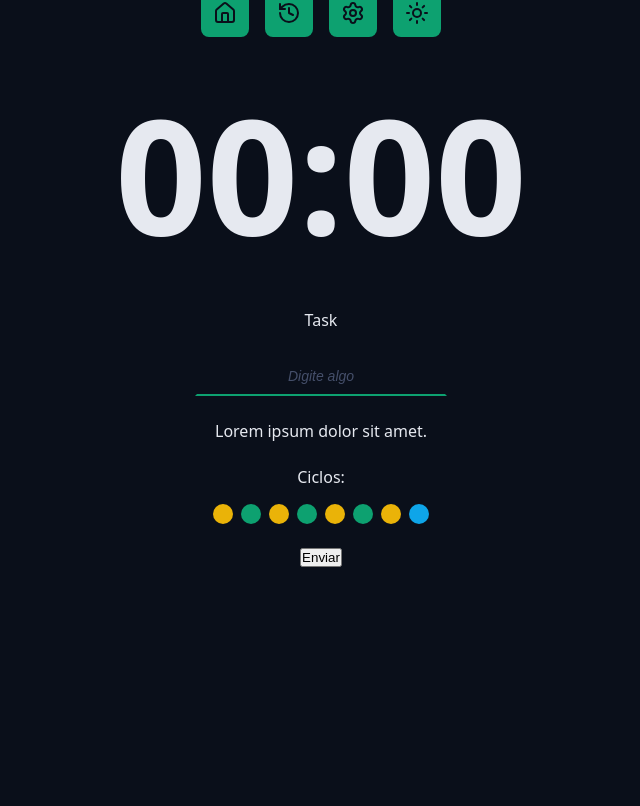
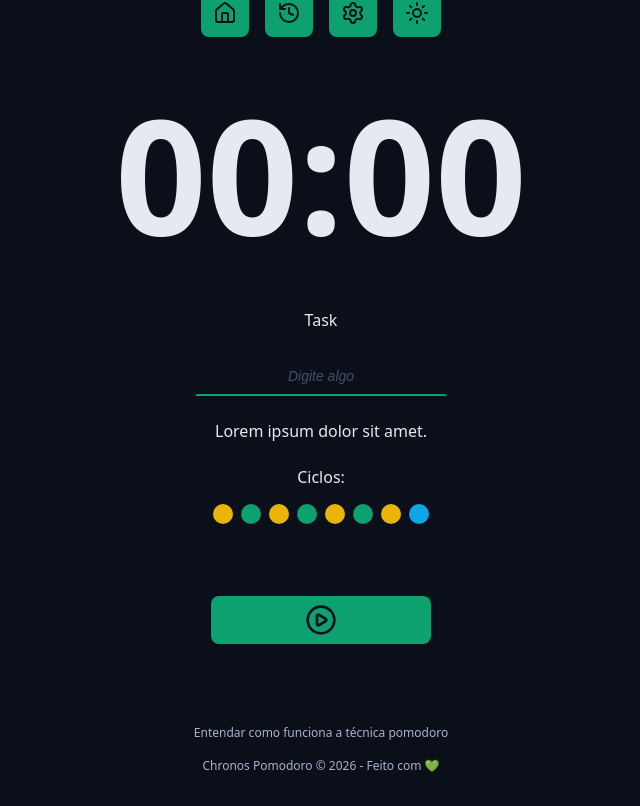
Before and after one commit to alcantaraafonso/chrono-pomodoro, a React (Vite) app: page / in a window 1280 px wide. Shown: the part 232-1038 px from the top of the page, without its empty margins (319-959 px from the left). Before the commit the page ends 831 px from the top, so only its background shows below. Built offline with nearby package versions, Linux system fonts and the light colour scheme.

Commit message:
Button and Footer

```diff
--- a/src/App.tsx
+++ b/src/App.tsx
@@ -7,6 +7,9 @@
 import { CountDown } from "./components/CountDown";
 import { DefaultInput } from "./components/DefaultInput";
 import { Cycles } from "./components/Cycles";
+import { DefaultButton } from "./components/DefaultButton";
+import { PlayCircleIcon } from "lucide-react";
+import { Footer } from "./components/Footer";
 
 export function App() {
   return (
@@ -37,9 +40,14 @@
             <Cycles />
           </div>
           <div className="formRow">
-            <button>Enviar</button>
+            <DefaultButton color="green">
+              <PlayCircleIcon />
+            </DefaultButton>
           </div>
         </form>
+      </Container>
+      <Container>
+        <Footer />
       </Container>
     </>
   );
--- /dev/null
+++ b/src/components/DefaultButton/index.tsx
@@ -0,0 +1,21 @@
+import styles from "./styles.module.css";
+
+type DefaultButtonProps = {
+  children: React.ReactNode;
+  color?: "green" | "red";
+} & React.ComponentProps<"button">;
+
+export function DefaultButton({
+  children,
+  color = "green",
+  ...props
+}: DefaultButtonProps) {
+  return (
+    <>
+      <button {...props} className={`${styles.button} ${styles[color]}`}>
+        {/* tá entre colchetes para pegar o valor da variavel */}
+        {children}
+      </button>
+    </>
+  );
+}
--- /dev/null
+++ b/src/components/DefaultButton/styles.module.css
@@ -0,0 +1,33 @@
+.button {
+  border: none;
+  background: var(--primary);
+  color: var(--text-over-primary);
+  display: flex;
+  align-items: center;
+  justify-content: center;
+  min-width: 22rem;
+  padding: 0.8rem;
+  border-radius: 0.8rem;
+  margin: 4.8rem 0;
+  cursor: pointer;
+  transition: all 0.1s ease-in-out;
+}
+
+.button svg {
+  width: 3.2rem;
+  height: 3.2rem;
+}
+
+.button:hover {
+  filter: brightness(80%);
+}
+
+.green {
+  background: var(--primary);
+  color: var(--text-over-primary);
+}
+
+.red {
+  background: var(--error);
+  color: var(--text-over-error);
+}
--- a/src/components/DefaultInput/index.tsx
+++ b/src/components/DefaultInput/index.tsx
@@ -5,8 +5,12 @@
   labelText?: string;
 } & React.ComponentProps<"input">;
 
-export function DefaultInput(props: DefaultInputProps) {
-  const { type, id, labelText, ...rest } = props;
+export function DefaultInput({
+  type,
+  id,
+  labelText,
+  ...props
+}: DefaultInputProps) {
   return (
     <>
       {labelText && (
@@ -14,7 +18,7 @@
           {labelText}
         </label>
       )}
-      <input type={type} id={id} {...rest} className={styles.input} />
+      <input type={type} id={id} {...props} className={styles.input} />
     </>
   );
 }
--- /dev/null
+++ b/src/components/Footer/index.tsx
@@ -0,0 +1,12 @@
+import styles from "./styles.module.css";
+
+export function Footer() {
+  return (
+    <footer className={styles.footer}>
+      <a href="">Entendar como funciona a técnica pomodoro</a>
+      <a href="">
+        Chronos Pomodoro &copy; {new Date().getFullYear()} - Feito com 💚
+      </a>
+    </footer>
+  );
+}
--- /dev/null
+++ b/src/components/Footer/styles.module.css
@@ -0,0 +1,18 @@
+.footer {
+  display: flex;
+  flex-direction: column;
+  align-items: center;
+  justify-content: center;
+  gap: 1.6rem;
+  font-size: 1.2rem;
+}
+
+.footer a {
+  color: var(--text-muted);
+  text-decoration: none;
+}
+
+.footer a:hover {
+  color: var(--text-muted);
+  text-decoration: underline;
+}
```
